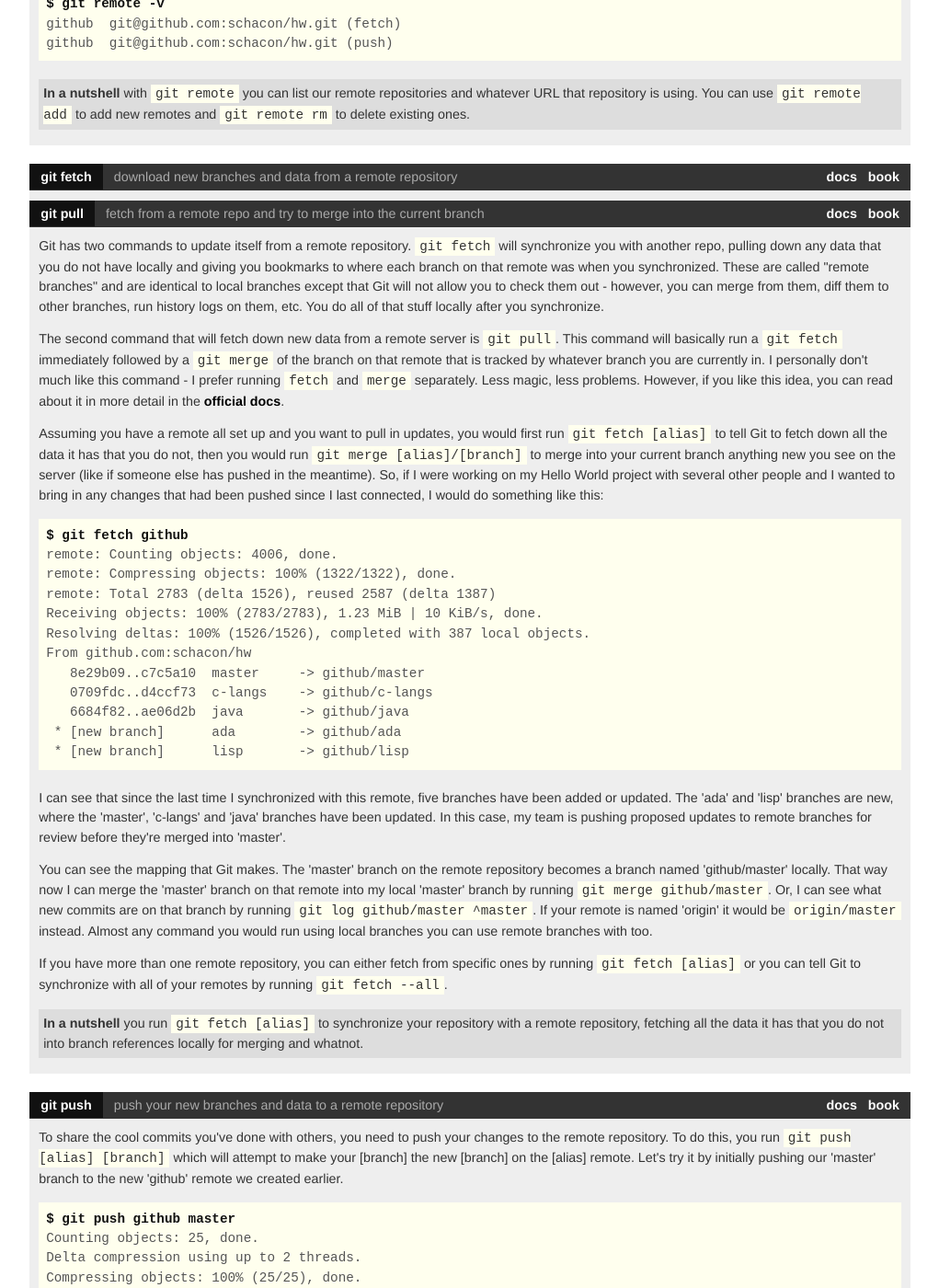
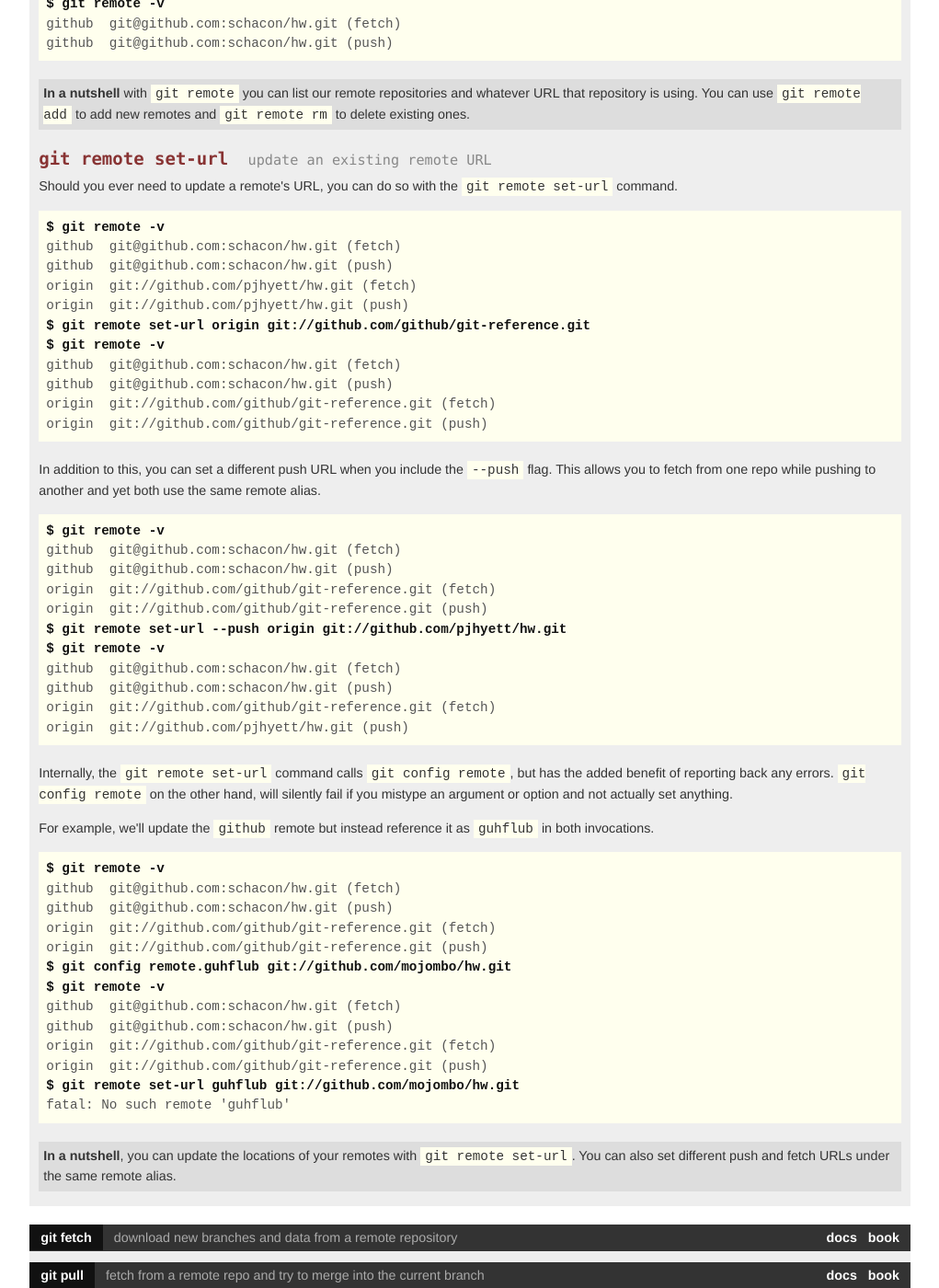
Before and after one commit to git/git-reference, a Jekyll site: the page built from remotes/index.html, in a window 1280 px wide and 1400 px high, scrolled down 1731 px. Shown: the whole window at 92% size, without its empty margins (227-1248 px from the left). Built offline with Jekyll 4.4.1, drawn with Linux system fonts in a browser that asks for light colours; nearby versions of some CDN libraries; library files that are not in the unit come from our copies.

Commit message:
For those times you want to update your remotes
With a note on the slight difference in yelling between
the use of `git remote set-url` and the sheepish,
silent eater of arguments, `git config remote`.

And that you can have a fetch that isn't at the
same house of your push URL.

On the back of #5

```diff
--- a/remotes/index.html
+++ b/remotes/index.html
@@ -151,6 +151,81 @@ github	git@github.com:schacon/hw.git (push)
     remote repositories and whatever URL
     that repository is using.  You can use <code>git remote add</code> to
     add new remotes and <code>git remote rm</code> to delete existing ones.
+    </p>
+
+    <h4>
+      git remote set-url
+      <small>update an existing remote URL</small>
+    </h4>
+
+    <p>Should you ever need to update a remote's URL, you can do so with
+    the <code>git remote set-url</code> command.
+    </p>
+
+<pre>
+<b>$ git remote -v</b>
+github	git@github.com:schacon/hw.git (fetch)
+github	git@github.com:schacon/hw.git (push)
+origin	git://github.com/pjhyett/hw.git (fetch)
+origin	git://github.com/pjhyett/hw.git (push)
+<b>$ git remote set-url origin git://github.com/github/git-reference.git</b>
+<b>$ git remote -v</b>
+github	git@github.com:schacon/hw.git (fetch)
+github	git@github.com:schacon/hw.git (push)
+origin	git://github.com/github/git-reference.git (fetch)
+origin	git://github.com/github/git-reference.git (push)
+</pre>
+
+    <p>In addition to this, you can set a different push URL when you
+    include the <code>--push</code> flag. This allows you to fetch from
+    one repo while pushing to another and yet both use the same remote alias.
+    </p>
+
+<pre>
+<b>$ git remote -v</b>
+github	git@github.com:schacon/hw.git (fetch)
+github	git@github.com:schacon/hw.git (push)
+origin	git://github.com/github/git-reference.git (fetch)
+origin	git://github.com/github/git-reference.git (push)
+<b>$ git remote set-url --push origin git://github.com/pjhyett/hw.git</b>
+<b>$ git remote -v</b>
+github	git@github.com:schacon/hw.git (fetch)
+github	git@github.com:schacon/hw.git (push)
+origin	git://github.com/github/git-reference.git (fetch)
+origin	git://github.com/pjhyett/hw.git (push)
+</pre>
+
+    <p>Internally, the <code>git remote set-url</code> command calls
+    <code>git config remote</code>, but has the added benefit of reporting
+    back any errors. <code>git config remote</code> on the other hand, will
+    silently fail if you mistype an argument or option and not actually set
+    anything.
+    </p>
+
+    <p>For example, we'll update the <code>github</code> remote but
+    instead reference it as <code>guhflub</code> in both invocations.
+    </p>
+
+<pre>
+<b>$ git remote -v</b>
+github	git@github.com:schacon/hw.git (fetch)
+github	git@github.com:schacon/hw.git (push)
+origin	git://github.com/github/git-reference.git (fetch)
+origin	git://github.com/github/git-reference.git (push)
+<b>$ git config remote.guhflub git://github.com/mojombo/hw.git</b>
+<b>$ git remote -v</b>
+github	git@github.com:schacon/hw.git (fetch)
+github	git@github.com:schacon/hw.git (push)
+origin	git://github.com/github/git-reference.git (fetch)
+origin	git://github.com/github/git-reference.git (push)
+<b>$ git remote set-url guhflub git://github.com/mojombo/hw.git</b>
+fatal: No such remote 'guhflub'
+</pre>
+
+    <p class="nutshell">
+    <b>In a nutshell</b>, you can update the locations of your remotes
+    with <code>git remote set-url</code>. You can also set different push
+    and fetch URLs under the same remote alias.
     </p>
 
   </div>
```
